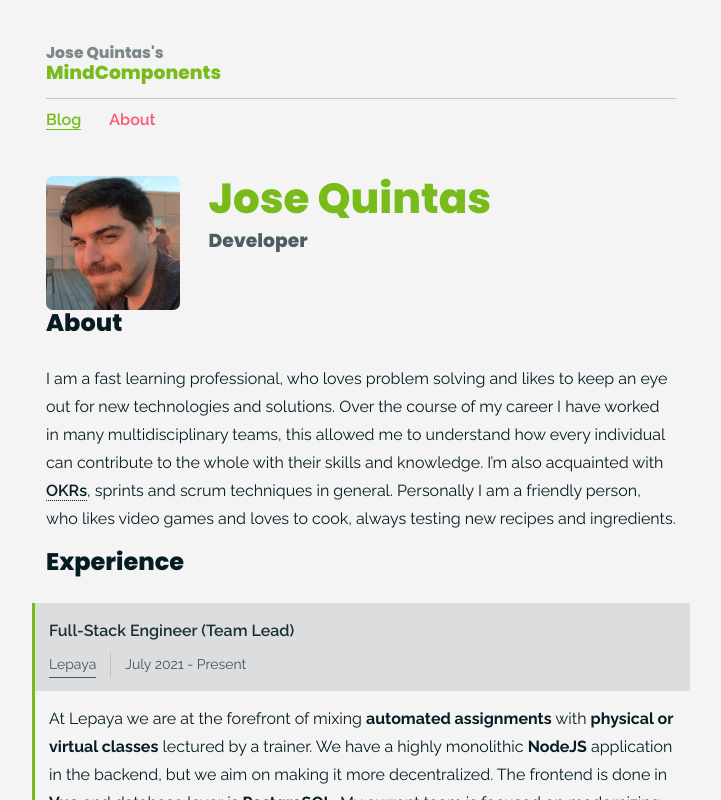
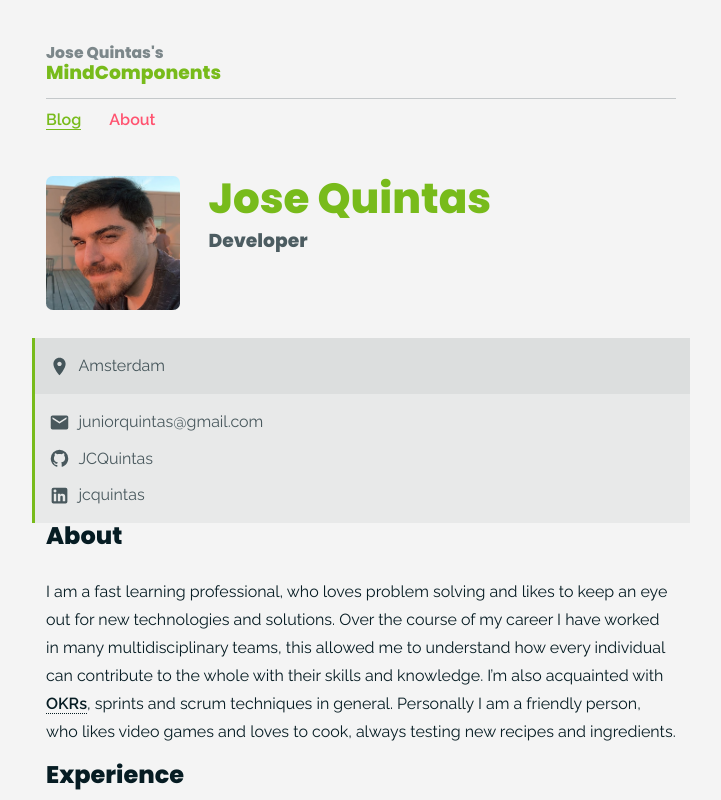
Before and after one commit to JCQuintas/mind-components, a Next.js app: page /about in a window 1280 px wide. Shown: the top 800 px of the page, without its empty margins (279-1000 px from the left). Built offline with nearby package versions, Linux system fonts and the light colour scheme.

Commit message:
fix: social and start using modules

```diff
--- a/src/app/about/about.css
+++ b/src/app/about/about.module.css
@@ -1,26 +1,26 @@
-.about .bio {
+.bio {
   display: flex;
 }
 
-.about .bio-text {
+.bioText {
   display: flex;
   flex-direction: column;
   align-items: flex-start;
   justify-content: space-between;
 }
 
-.about .bio-text h1 {
+.bioText h1 {
   margin: 0;
   margin-bottom: var(--spacing-0-3);
   font-size: var(--spacing-1-5);
 }
 
-.about .bio-text h3 {
+.bioText h3 {
   margin: 0;
   opacity: 0.7;
 }
 
-.about .bio-image {
+.bioImage {
   margin-right: var(--spacing-1);
   margin-bottom: 0;
   min-width: var(--spacing-4-8);
@@ -30,7 +30,7 @@
   border-radius: 5%;
 }
 
-.about .spacing {
+.spacing {
   margin-bottom: var(--spacing-3);
 }
 
--- a/src/app/about/page.tsx
+++ b/src/app/about/page.tsx
@@ -3,8 +3,9 @@ import Image from 'next/image'
 import { Company } from '../../components/company'
 import { Navigation } from '../../components/navigation'
 import { PageHeader } from '../../components/page-header'
+import { Social } from '../../components/social'
 import { siteData } from '../../site-data'
-import './about.css'
+import styles from './about.module.css'
 import profilePic from './profile.png'
 
 export const metadata: Metadata = {
@@ -17,17 +18,17 @@ export default function About() {
     <>
       <PageHeader />
       <Navigation activePath="/about" />
-      <main className="about">
-        <div className="bio">
-          <Image src={profilePic} alt={siteData.author} className="bio-image" height={128} width={128} />
-          <div className="bio-text">
+      <main className={styles.about}>
+        <div className={styles.bio}>
+          <Image src={profilePic} alt={siteData.author} className={styles.bioImage} height={128} width={128} />
+          <div className={styles.bioText}>
             <div>
               <h1>{siteData.author}</h1>
               <h3>Developer</h3>
             </div>
           </div>
         </div>
-        {/* <Social /> */}
+        <Social />
         <h2>About</h2>
         <p>
           I am a fast learning professional, who loves problem solving and likes to keep an eye out for new technologies
@@ -146,7 +147,7 @@ export default function About() {
       <Language name="English" level="fluent" />
       <Language name="Spanish" level="conversational" /> */}
 
-        <div className="spacing" />
+        <div className={styles.spacing} />
       </main>
     </>
   )
--- a/src/app/globals.css
+++ b/src/app/globals.css
@@ -6,6 +6,7 @@
 
   --spacing-0-01: 0.0175rem;
   --spacing-0-2: 0.4375rem;
+  --spacing-0-25: 0.525rem;
   --spacing-0-3: 0.525rem;
   --spacing-0-5: 0.875rem;
   --spacing-0-75: 1.3125rem;
--- /dev/null
+++ b/src/components/social.module.css
@@ -0,0 +1,47 @@
+.social {
+  margin-top: var(--spacing-1);
+  border-left: 3px solid rgb(var(--primary-rgb));
+  background-color: rgba(var(--foreground-rgb), 0.05);
+}
+
+.platforms {
+  display: grid;
+  grid-template: repeat(3, 1fr) / min-content;
+  gap: var(--spacing-0-25);
+  padding: var(--spacing-0-5);
+}
+
+.location {
+  background-color: rgba(var(--foreground-rgb), 0.05);
+  padding: var(--spacing-0-5);
+  display: flex;
+  justify-content: flex-start;
+}
+
+.social a {
+  opacity: 0.7;
+  display: grid;
+  grid-template: 1fr / min-content min-content;
+  gap: var(--spacing-0-25);
+  align-items: center;
+  color: rgb(var(--foreground-rgb));
+  box-shadow: none;
+  justify-content: flex-start;
+}
+
+.social a:hover {
+  color: rgb(var(--foreground-rgb));
+  opacity: 1;
+}
+
+.social a svg {
+  width: var(--spacing-0-75);
+  height: var(--spacing-0-75);
+}
+
+@media (min-width: 600px) {
+  .social {
+    margin-left: calc(var(--spacing-0-5) * -1);
+    margin-right: calc(var(--spacing-0-5) * -1);
+  }
+}
--- a/src/components/social.tsx
+++ b/src/components/social.tsx
@@ -1,104 +1,31 @@
 import { FunctionComponent } from 'react'
-import { Icon } from './icon'
-
-const SocialContainer = styled.div`
-  margin-top: ${({ theme }) => theme.spacing(1)};
-  border-left: 3px solid ${({ theme }) => theme.palette.primary.color};
-  background-color: ${({ theme }) => theme.palette.foreground.manipulate({ opacity: 0.05 })};
-
-  ${({ theme }) => theme.breakpoint.up.sm} {
-    margin-left: ${({ theme }) => theme.spacing(-1 / 2)};
-    margin-right: ${({ theme }) => theme.spacing(-1 / 2)};
-  }
-`
-
-const Platforms = styled.div`
-  display: grid;
-  grid-template: repeat(3, 1fr) / min-content;
-  gap: ${({ theme }) => theme.spacing(1 / 4)};
-  padding: ${({ theme }) => theme.spacing(1 / 2)};
-`
-
-const Location = styled.div`
-  background-color: ${({ theme }) => theme.palette.foreground.manipulate({ opacity: 0.05 })};
-  padding: ${({ theme }) => theme.spacing(1 / 2)};
-  display: flex;
-  justify-content: flex-start;
-`
-
-const Link = styled.a.attrs(
-  ({ target }) =>
-    target === '_blank' && {
-      rel: 'noopener noreferrer',
-    }
-)`
-  opacity: 0.7;
-  display: grid;
-  grid-template: 1fr / min-content min-content;
-  gap: ${({ theme }) => theme.spacing(1 / 3)};
-  align-items: center;
-  color: ${({ theme }) => theme.palette.foreground.color};
-  box-shadow: none;
-  justify-content: flex-start;
-
-  &:hover {
-    color: ${({ theme }) => theme.palette.foreground.color};
-    opacity: 1;
-  }
-
-  svg {
-    height: ${({ theme }) => theme.spacing(1 / 1.3)};
-    width: ${({ theme }) => theme.spacing(1 / 1.3)};
-  }
-`
+import { siteData } from '../site-data'
+import { Icon } from './icon/icon'
+import styles from './social.module.css'
 
 export const Social: FunctionComponent = () => {
-  const data = useStaticQuery<Query>(query)
-
-  const { github, email, linkedin } = data.site.siteMetadata.social
-
   return (
-    <SocialContainer>
-      <Location>
-        <Link href={`https://www.google.com.br/maps?q=amsterdam`} target="_blank">
+    <div className={styles.social}>
+      <div className={styles.location}>
+        <a href={`https://www.google.com.br/maps?q=amsterdam`} target="_blank" rel="noopener noreferrer">
           <Icon.Location />
           {`Amsterdam`}
-        </Link>
-      </Location>
-      <Platforms>
-        <Link href={`mailto:${email}`}>
+        </a>
+      </div>
+      <div className={styles.platforms}>
+        <a href={`mailto:${siteData.email}`}>
           <Icon.Email />
-          {email}
-        </Link>
-        <Link href={`https://github.com/${github}`} target="_blank">
+          {siteData.email}
+        </a>
+        <a href={`https://github.com/${siteData.github}`} target="_blank" rel="noopener noreferrer">
           <Icon.Github />
-          {github}
-        </Link>
-        <Link href={`https://linkedin.com/in/${linkedin}`} target="_blank">
-          <Icon.Linkedin />
-          {linkedin}
-        </Link>
-      </Platforms>
-    </SocialContainer>
+          {siteData.github}
+        </a>
+        <a href={`https://linkedin.com/in/${siteData.linkedIn}`} target="_blank" rel="noopener noreferrer">
+          <Icon.LinkedIn />
+          {siteData.linkedIn}
+        </a>
+      </div>
+    </div>
   )
 }
-
-interface Query {
-  site: {
-    siteMetadata: SiteMetadata
-  }
-}
-
-const query = graphql`
-  query SocialQuery {
-    site {
-      siteMetadata {
-        social {
-          github
-          linkedin
-          email
-        }
-      }
-    }
-  }
-`
--- a/src/site-data.ts
+++ b/src/site-data.ts
@@ -1,4 +1,7 @@
 export const siteData = {
   title: 'MindComponents',
   author: 'Jose Quintas',
+  email: 'juniorquintas@gmail.com',
+  github: 'JCQuintas',
+  linkedIn: 'jcquintas',
 } as const
```
Also changed, not shown: src/components/icon.tsx (deleted, +0 -60 lines).
